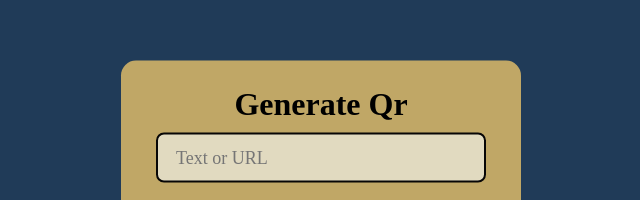
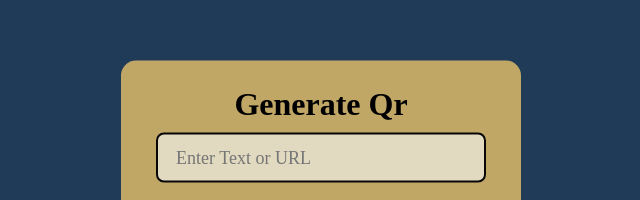
Before and after one commit to shaik-jeelan-641/Generate-Qr, a plain HTML site: page index.html in a window 1280 px wide. Shown: the part 216-416 px from the top of the page, 319-959 px from the left. Drawn offline with Linux system fonts and the light colour scheme.

Commit message:
index.html

```diff
--- a/index.html
+++ b/index.html
@@ -9,7 +9,7 @@
 <body>
     <div class="container">
         <h1>Generate Qr</h1>
-        <input type="text" placeholder="Text or URL" id="qrText">
+        <input type="text" placeholder="Enter Text or URL" id="qrText">
         <div id="imgBox">
             <img src="" id="qrImage">
         </div>
```
